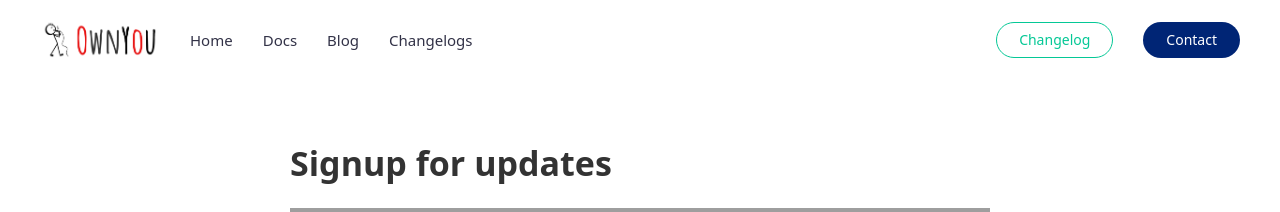
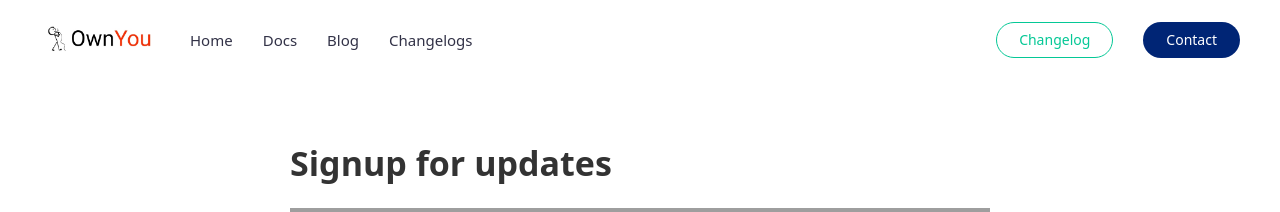
Before and after one commit to OwnYouLtd/docs, a Jekyll site: the page built from signup.md, in a window 1280 px wide. Shown: the top 212 px of the page. Built offline with Jekyll 4.4.1, drawn with Linux system fonts in a browser that asks for light colours; comment, search, counter and statistics services are not loaded; grey boxes are pictures that could not be loaded.

Commit message:
logo update

```diff
--- a/_config.yml
+++ b/_config.yml
@@ -21,7 +21,8 @@ permalink: /:title/
 url: "https://www.ownyou.io"
 
 # Site logo # e.g. logo.png, upload logo image file to /uploads/ folder
-logo: ownyou_logo_24b.png
+logo: ownyoulogo3.jpg
+# logo: ownyou_logo_24b.png
 
 navbar:
   sticky: true
```
Also changed, not shown: uploads/ownyoulogo3.jpg (added).
